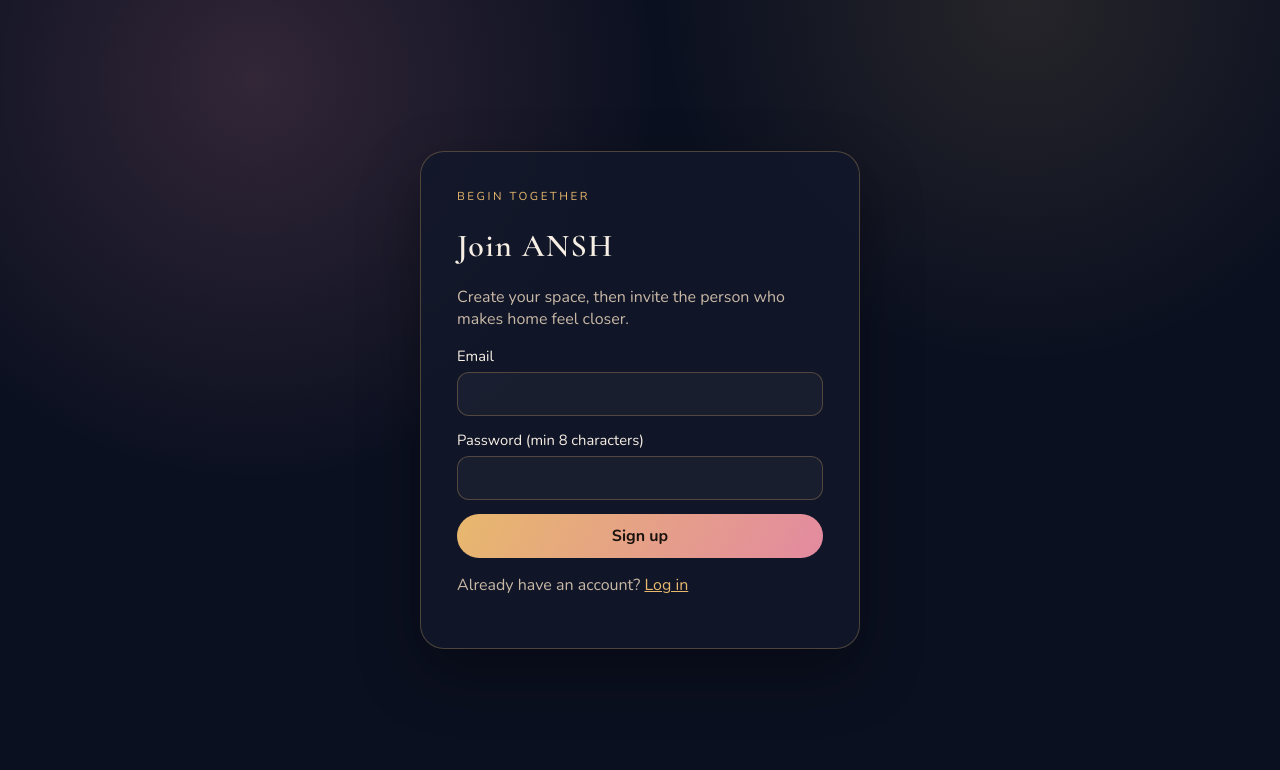
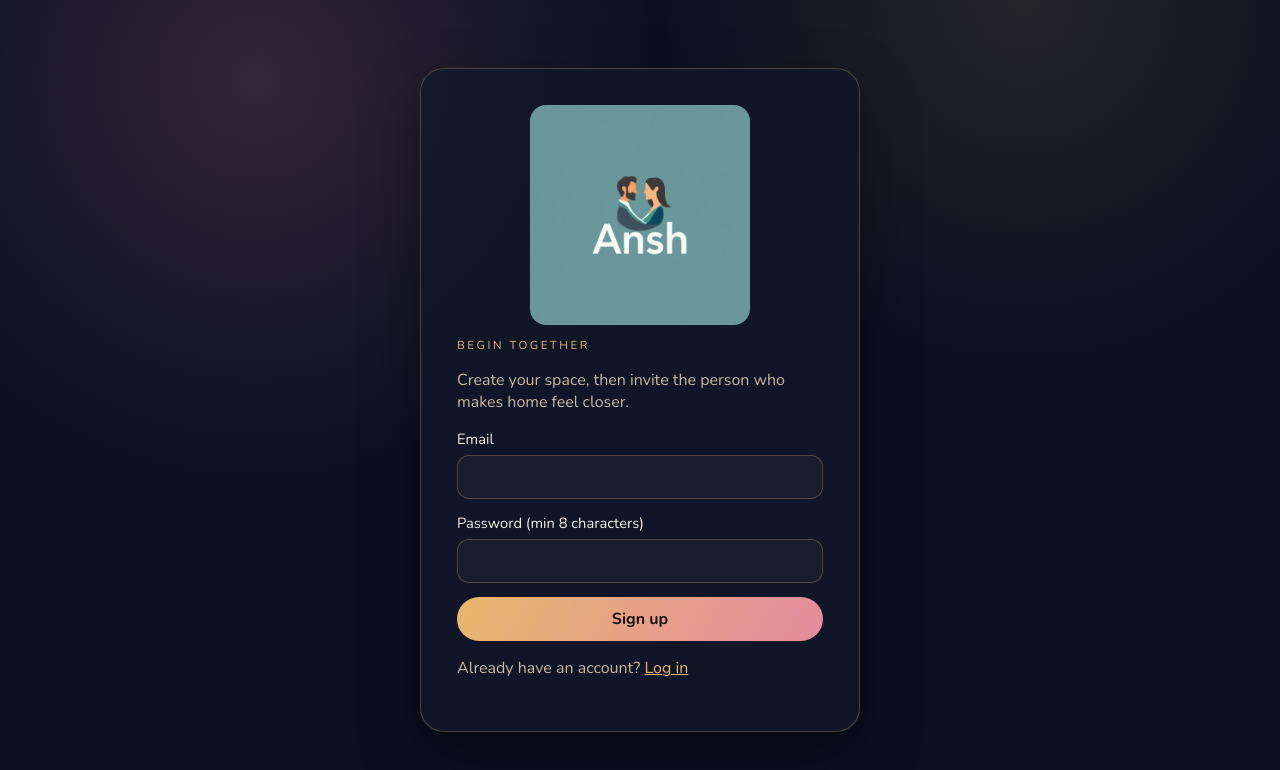
Before and after one commit to anmolpatalay/ansh-the-couples-app, a React (Vite) app in the folder frontend/: page /signup in a window 1280 px wide. Shown: the top 770 px of the page. Built offline with nearby package versions, Linux system fonts and the light colour scheme.

Commit message:
updated logo

```diff
--- a/frontend/index.html
+++ b/frontend/index.html
@@ -3,6 +3,7 @@
   <head>
     <meta charset="UTF-8" />
     <meta name="viewport" content="width=device-width, initial-scale=1.0" />
+    <link rel="icon" href="/ansh-logo.png" />
     <title>ANSH</title>
     <link rel="preconnect" href="https://fonts.googleapis.com" />
     <link rel="preconnect" href="https://fonts.gstatic.com" crossorigin />
--- /dev/null
+++ b/frontend/src/clock.js
@@ -0,0 +1,19 @@
+export function formatInZone(ms, timeZone) {
+  try {
+    const parts = new Intl.DateTimeFormat("en-GB", {
+      timeZone: timeZone || "UTC",
+      year: "numeric",
+      month: "2-digit",
+      day: "2-digit",
+      hour: "2-digit",
+      minute: "2-digit",
+      second: "2-digit",
+      hour12: false,
+      timeZoneName: "short",
+    }).formatToParts(new Date(ms));
+    const get = (type) => parts.find((p) => p.type === type)?.value || "";
+    return `${get("year")}-${get("month")}-${get("day")} ${get("hour")}:${get("minute")}:${get("second")} ${get("timeZoneName")}`.trim();
+  } catch {
+    return new Date(ms).toISOString().replace("T", " ").slice(0, 19) + " UTC";
+  }
+}
--- /dev/null
+++ b/frontend/src/components/Logo.jsx
@@ -0,0 +1,3 @@
+export default function Logo({ className = "logo", alt = "ANSH" }) {
+  return <img src="/ansh-logo.png" alt={alt} className={className} />;
+}
--- a/frontend/src/components/NavBar.jsx
+++ b/frontend/src/components/NavBar.jsx
@@ -1,12 +1,13 @@
 import { NavLink } from "react-router-dom";
 import { useAuth } from "../AuthContext.jsx";
+import Logo from "./Logo.jsx";
 
 export default function NavBar() {
   const { logout, user } = useAuth();
   return (
     <header className="nav">
       <NavLink to="/" className="brand">
-        ANSH
+        <Logo className="logo-nav" />
       </NavLink>
       <nav className="nav-links">
         <NavLink to="/" end>
--- a/frontend/src/pages/Login.jsx
+++ b/frontend/src/pages/Login.jsx
@@ -1,5 +1,6 @@
 import { useState } from "react";
 import { Link } from "react-router-dom";
+import Logo from "../components/Logo.jsx";
 import { useAuth } from "../AuthContext.jsx";
 
 export default function Login() {
@@ -25,8 +26,8 @@ export default function Login() {
   return (
     <div className="auth-page">
       <div className="auth-card">
+        <Logo className="logo-auth" />
         <p className="eyebrow">two cities, one sky</p>
-        <h1>ANSH</h1>
         <p className="lede">Sign in to find each other on the globe.</p>
         <form onSubmit={onSubmit}>
           <label>
--- a/frontend/src/pages/Signup.jsx
+++ b/frontend/src/pages/Signup.jsx
@@ -1,5 +1,6 @@
 import { useState } from "react";
 import { Link } from "react-router-dom";
+import Logo from "../components/Logo.jsx";
 import { useAuth } from "../AuthContext.jsx";
 
 export default function Signup() {
@@ -25,8 +26,8 @@ export default function Signup() {
   return (
     <div className="auth-page">
       <div className="auth-card">
+        <Logo className="logo-auth" />
         <p className="eyebrow">begin together</p>
-        <h1>Join ANSH</h1>
         <p className="lede">Create your space, then invite the person who makes home feel closer.</p>
         <form onSubmit={onSubmit}>
           <label>
--- a/frontend/src/styles.css
+++ b/frontend/src/styles.css
@@ -53,9 +53,24 @@ a {
 }
 
 .brand {
-  font-size: 1.7rem;
+  display: flex;
+  align-items: center;
   text-decoration: none;
-  color: var(--ink);
+}
+
+.logo-nav {
+  height: 52px;
+  width: auto;
+  display: block;
+  border-radius: 10px;
+}
+
+.logo-auth {
+  width: min(220px, 70%);
+  height: auto;
+  display: block;
+  margin: 0 auto 12px;
+  border-radius: 16px;
 }
 
 .nav-links {
```
Also changed, not shown: frontend/public/ansh-logo.png (added), 1 other file (tests, documents, lock files or other folders).
